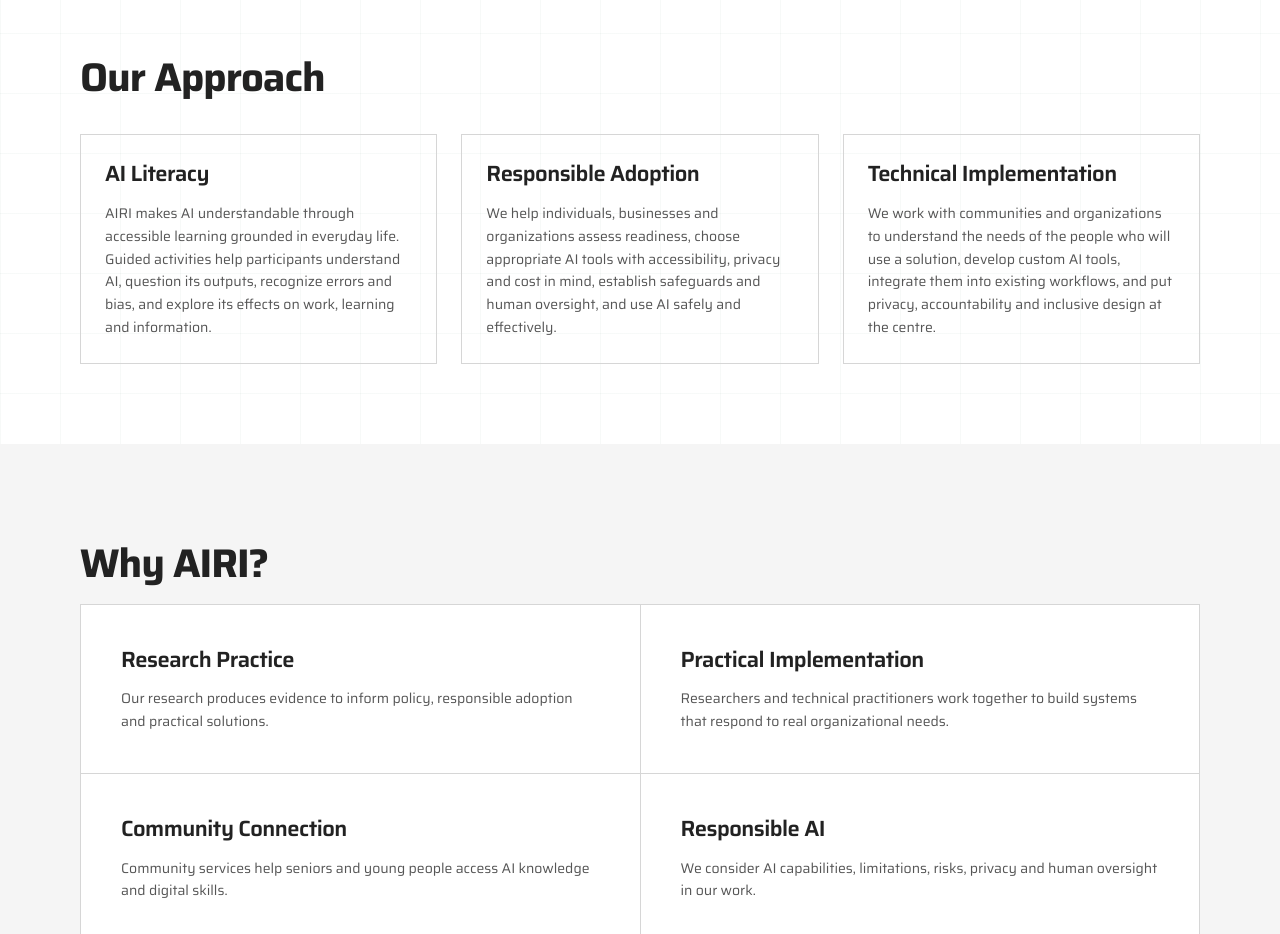
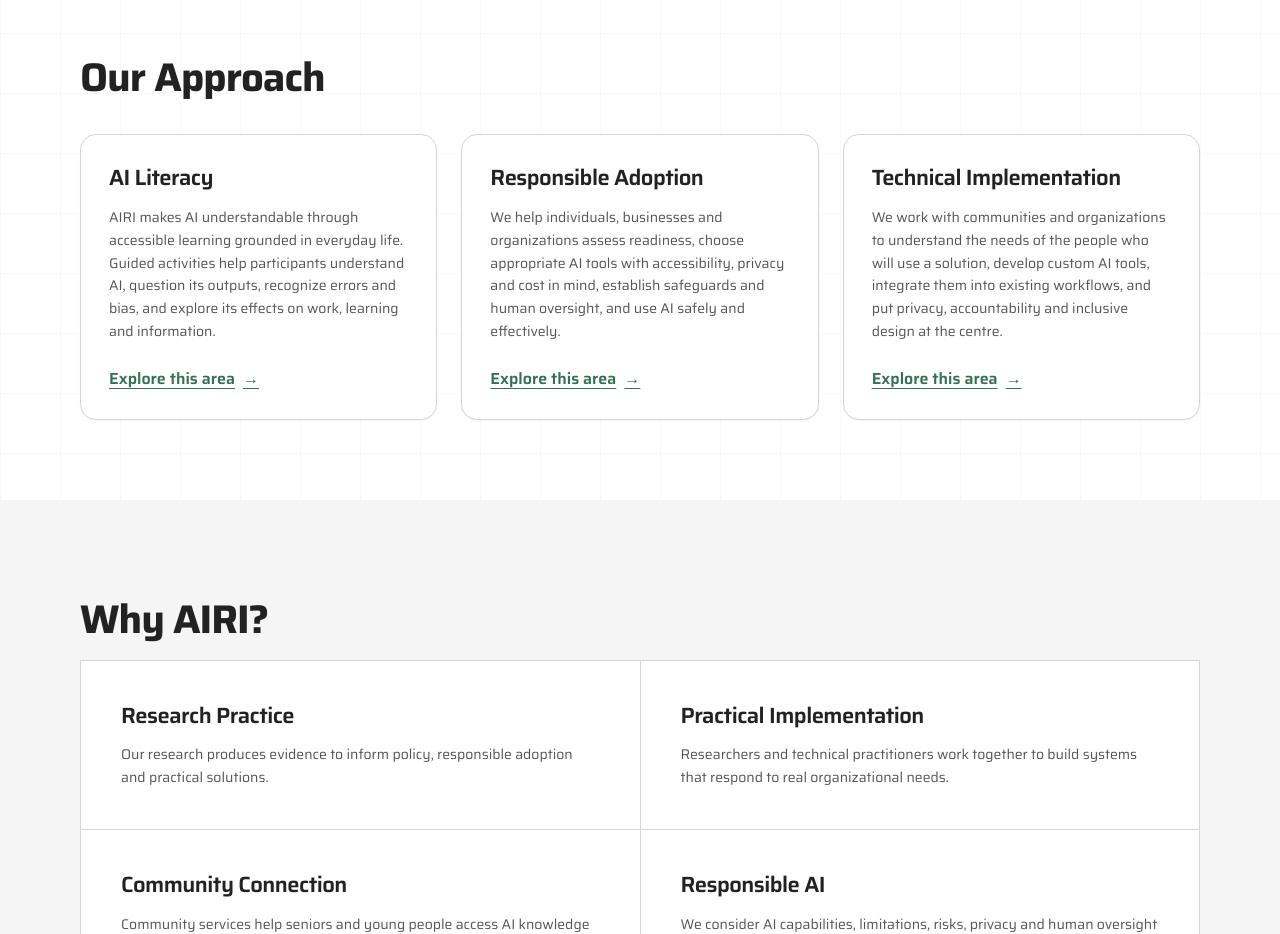
Before and after one commit to AIRIwebmaster/airi-preview, a Next.js app: page /en/about in a window 1280 px wide. Shown: the part 1000-1934 px from the top of the page. Built offline with nearby package versions, Linux system fonts and the light colour scheme; no server answers.

Commit message:
Add meaningful CTAs to About Our Approach cards

```diff
--- a/src/app/[locale]/about/page.tsx
+++ b/src/app/[locale]/about/page.tsx
@@ -64,7 +64,7 @@
         </div>
       </section>
 
-      <section className="border-t border-grey-200"><div className="container py-16 md:py-20"><h2 className="mb-8 text-h2">{tp('title')}</h2><div className="grid gap-6 md:grid-cols-3">{(['literacy','adoption','implementation'] as const).map(key=><article key={key} className="border border-grey-200 p-6"><h3 className="mb-3 text-h4">{tp(key)}</h3><p className="text-sm leading-relaxed text-grey">{tp(`${key}Text`)}</p></article>)}</div></div></section>
+      <section className="border-t border-grey-200"><div className="container py-16 md:py-20"><h2 className="mb-8 text-h2">{tp('title')}</h2><div className="grid gap-6 md:grid-cols-3">{(['literacy','adoption','implementation'] as const).map(key=><article key={key} className="flex h-full flex-col rounded-2xl border border-grey-200 bg-white p-7 shadow-sm transition-all duration-300 hover:-translate-y-1 hover:border-primary/40 hover:shadow-xl"><h3 className="mb-3 text-h4">{tp(key)}</h3><p className="mb-6 text-sm leading-relaxed text-grey">{tp(`${key}Text`)}</p><Link href={key==='literacy'?'/ai-literacy':key==='adoption'?'/responsible-adoption':'/technical-implementation'} className="mt-auto inline-flex items-center gap-2 font-semibold text-primary underline underline-offset-4">{locale==='fr'?'Découvrir ce domaine':'Explore this area'} <span aria-hidden="true">→</span></Link></article>)}</div></div></section>
       {/* Values */}
       <section className="bg-grey-50">
         <div className="container py-16 md:py-24">
```
